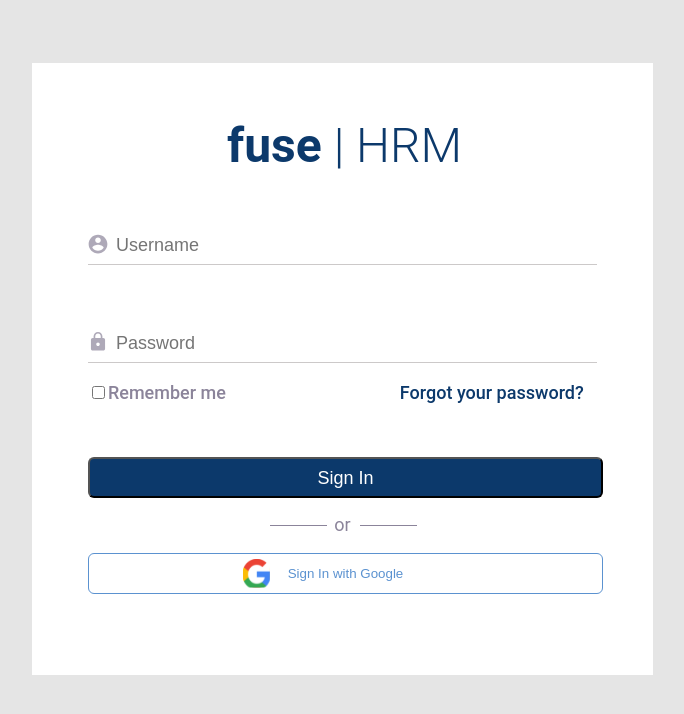
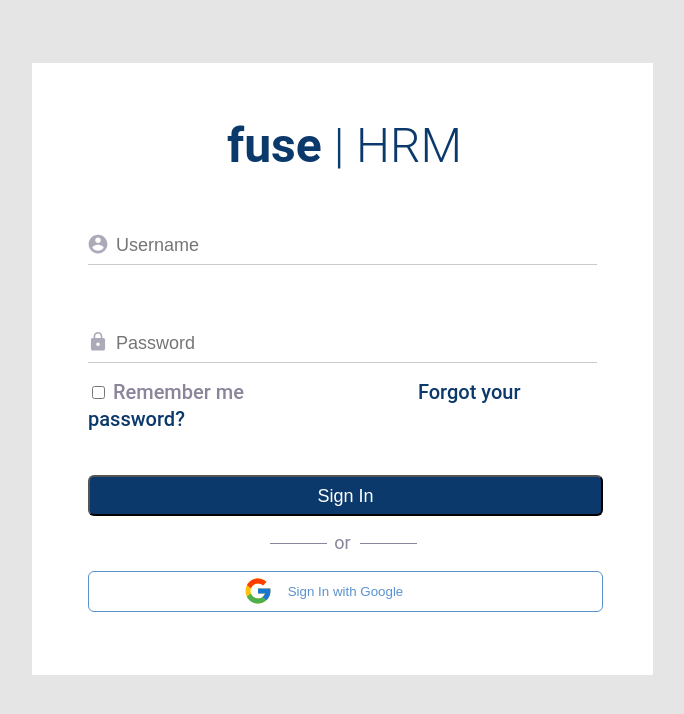
Before and after one commit to Sarita-Dangi-Internship/fuse-HRM, a React (Create React App) app: page / in a window 1280 px wide. Shown: the top 714 px of the page, without its empty margins (326-1010 px from the left). Built offline with nearby package versions, Linux system fonts and the light colour scheme.

Commit message:
design v-1.1

```diff
--- a/src/components/LoginPage.js
+++ b/src/components/LoginPage.js
@@ -16,19 +16,19 @@
           <input placeholder="Password" id="password"></input>
         </div>
         <div className="loginPage__reminders">
-          <label className="rememberMe">
-            <input type="checkbox"></input>Remember me
+        <input type="checkbox" id="loginPage-checkbox"></input>
+          <label className="rememberMe">Remember me
           </label>
           <a id="forgetPassword">Forgot your password?</a>
         </div>
 
-        <button className="loginPage__signIn">Sign In</button>
+        <button className="loginPage__signInBtn">Sign In</button>
         <div className="loginPage__orText">
           <div className="line-left"></div>
           <a>or</a>
           <div className="line-right"></div>
           </div>
-        <div className="loginPage__signBtn">
+        <div className="loginPage__signBtnGoogle">
           <img src="google.svg" className="google-img"></img>
           <GoogleLogin
             clientId="1058823769266-758kalf90cmirensqppf8qt6rfebpvjs.apps.googleusercontent.com"
--- a/src/styles/layouts/_login.scss
+++ b/src/styles/layouts/_login.scss
@@ -75,22 +75,26 @@
     &__reminders {
         font-size: 15px;
         margin: 0px 54px;
-        font-size: 18px;
-        font-weight: 500;
-        line-height: 27px;
-        margin-bottom: 51px;
+        margin-bottom: 42px;
 
         .rememberMe {
             color: #8B849A;
+            margin-left: 5px;
+            font-weight: 500;
+            line-height: 27px;
+            font-size: 20px;
         }
 
         #forgetPassword {
             color: #0C396B;
+            line-height: 27px;
             margin-left: 174px;
+            font-weight: 500;
+            font-size: 20px;
         }
     }
 
-    &__signIn {
+    &__signInBtn {
         margin: 0px 54px;
         height: 41px;
         background-color: #0C396B;
@@ -134,7 +138,7 @@
         }
     }
 
-    &__signBtn {
+    &__signBtnGoogle {
         margin: 0px 54px;
         position: relative;
         height: 41px;
@@ -143,6 +147,7 @@
         .signWithGoogleBtn {
             color: #5B92D0;
             position: absolute;
+            padding:2px;
             width: 515px;
             border-radius: 6px;
             height: 41px;
@@ -153,8 +158,10 @@
 
         .google-img {
             position: absolute;
-            top: 6px;
+            top: 5px;
             left: 155px;
+            height: 30px;
+            width: 30px;
             margin-right: 16px;
             z-index: 1;
         }
```
Also changed, not shown: public/google.svg.
